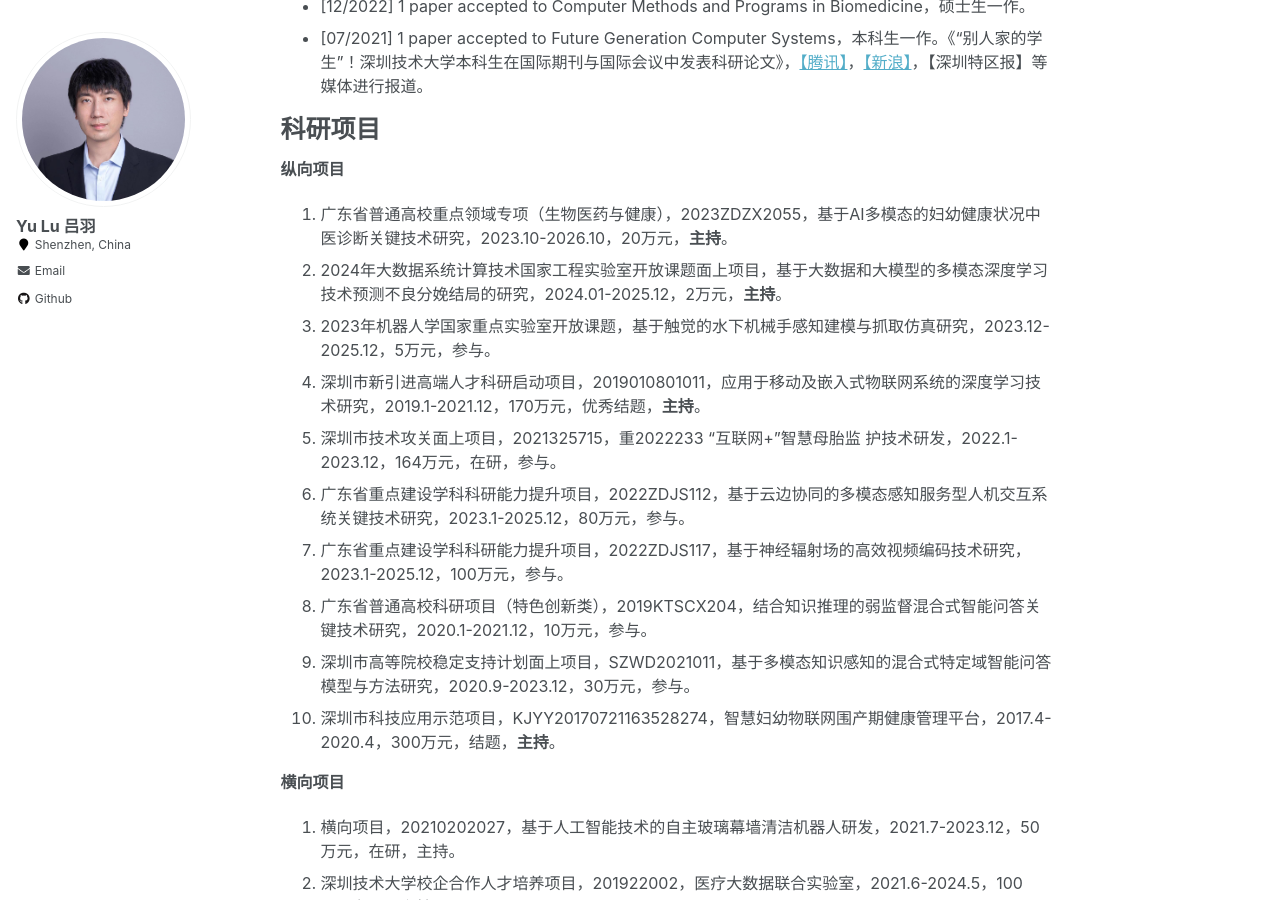
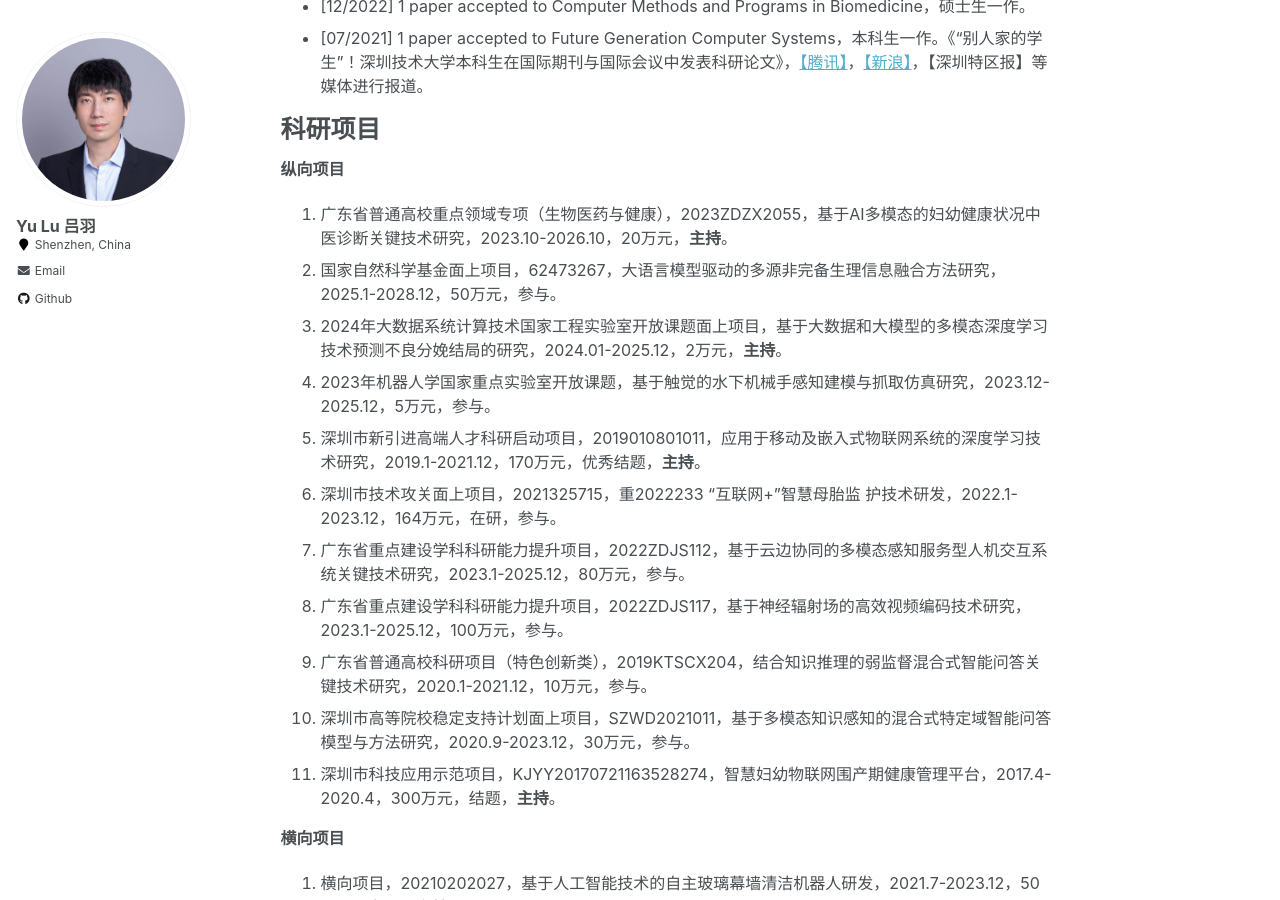
Before and after one commit to YukariUmezawa/lvyu.github.io, a Jekyll site: the page built from _pages/about.md, in a window 1280 px wide and 900 px high, scrolled down 1352 px. Built offline with Jekyll 4.4.1, drawn with Linux system fonts in a browser that asks for light colours.

Commit message:
Update about.md

```diff
--- a/_pages/about.md
+++ b/_pages/about.md
@@ -59,15 +59,16 @@ News
 ***纵向项目***
 
 1. 广东省普通高校重点领域专项（生物医药与健康），2023ZDZX2055，基于AI多模态的妇幼健康状况中医诊断关键技术研究，2023.10-2026.10，20万元，**主持**。
-2. 2024年大数据系统计算技术国家工程实验室开放课题面上项目，基于大数据和大模型的多模态深度学习技术预测不良分娩结局的研究，2024.01-2025.12，2万元，**主持**。
-3. 2023年机器人学国家重点实验室开放课题，基于触觉的水下机械手感知建模与抓取仿真研究，2023.12-2025.12，5万元，参与。
-4. 深圳市新引进高端人才科研启动项目，2019010801011，应用于移动及嵌入式物联网系统的深度学习技术研究，2019.1-2021.12，170万元，优秀结题，**主持**。
-5. 深圳市技术攻关面上项目，2021325715，重2022233 “互联网+”智慧母胎监 护技术研发，2022.1-2023.12，164万元，在研，参与。
-6. 广东省重点建设学科科研能力提升项目，2022ZDJS112，基于云边协同的多模态感知服务型人机交互系统关键技术研究，2023.1-2025.12，80万元，参与。
-7. 广东省重点建设学科科研能力提升项目，2022ZDJS117，基于神经辐射场的高效视频编码技术研究，2023.1-2025.12，100万元，参与。
-8. 广东省普通高校科研项目（特色创新类），2019KTSCX204，结合知识推理的弱监督混合式智能问答关键技术研究，2020.1-2021.12，10万元，参与。
-9. 深圳市高等院校稳定支持计划面上项目，SZWD2021011，基于多模态知识感知的混合式特定域智能问答模型与方法研究，2020.9-2023.12，30万元，参与。
-10. 深圳市科技应用示范项目，KJYY20170721163528274，智慧妇幼物联网围产期健康管理平台，2017.4-2020.4，300万元，结题，**主持**。
+2. 国家自然科学基金面上项目，62473267，大语言模型驱动的多源非完备生理信息融合方法研究，2025.1-2028.12，50万元，参与。
+3. 2024年大数据系统计算技术国家工程实验室开放课题面上项目，基于大数据和大模型的多模态深度学习技术预测不良分娩结局的研究，2024.01-2025.12，2万元，**主持**。
+4. 2023年机器人学国家重点实验室开放课题，基于触觉的水下机械手感知建模与抓取仿真研究，2023.12-2025.12，5万元，参与。
+5. 深圳市新引进高端人才科研启动项目，2019010801011，应用于移动及嵌入式物联网系统的深度学习技术研究，2019.1-2021.12，170万元，优秀结题，**主持**。
+6. 深圳市技术攻关面上项目，2021325715，重2022233 “互联网+”智慧母胎监 护技术研发，2022.1-2023.12，164万元，在研，参与。
+7. 广东省重点建设学科科研能力提升项目，2022ZDJS112，基于云边协同的多模态感知服务型人机交互系统关键技术研究，2023.1-2025.12，80万元，参与。
+8. 广东省重点建设学科科研能力提升项目，2022ZDJS117，基于神经辐射场的高效视频编码技术研究，2023.1-2025.12，100万元，参与。
+9. 广东省普通高校科研项目（特色创新类），2019KTSCX204，结合知识推理的弱监督混合式智能问答关键技术研究，2020.1-2021.12，10万元，参与。
+10. 深圳市高等院校稳定支持计划面上项目，SZWD2021011，基于多模态知识感知的混合式特定域智能问答模型与方法研究，2020.9-2023.12，30万元，参与。
+11. 深圳市科技应用示范项目，KJYY20170721163528274，智慧妇幼物联网围产期健康管理平台，2017.4-2020.4，300万元，结题，**主持**。
 
 ***横向项目***
 
```
